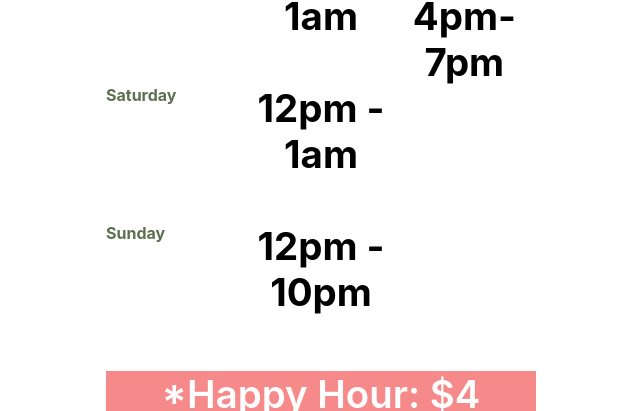
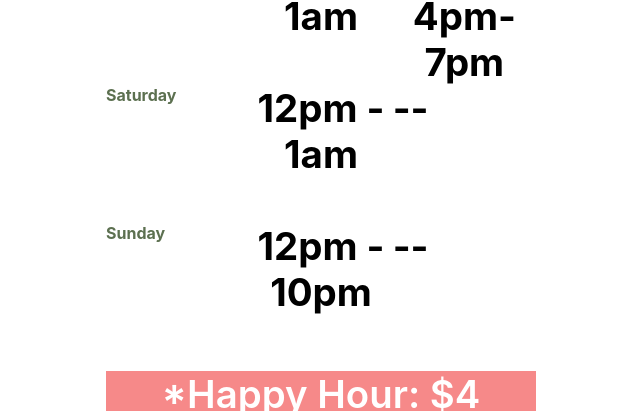
Before and after one commit to pixelmane/sample-app, a React (Create React App) app: page / in a window 1280 px wide. Shown: the part 958-1369 px from the top of the page, without its empty margins (319-959 px from the left). Built offline with nearby package versions, Linux system fonts and the light colour scheme.

Commit message:
initialize

```diff
--- a/src/App.js
+++ b/src/App.js
@@ -23,9 +23,9 @@ function App() {
         <Link to='/'><div>Home</div></Link>
         <div>Menu</div>
         <div>Contact</div>
-        <a href='https://www.order.store/store/addellas-on-oak/_deV1dJoTAqA3HbtZiG_Dg' target='_blank'><div id='delivery'>Delivery</div></a>
+        <a href='https://www.order.store/store/addellas-on-oak/_deV1dJoTAqA3HbtZiG_Dg' target='_blank' rel='noreferrer'><div id='delivery'>Delivery</div></a>
       </header>
-      <div id='banner'><a href='https://www.facebook.com' target='_blank'><div id='social1'></div></a><a href='https://www.instagram.com' target='_blank'><div id='social2'></div></a></div>
+      <div id='banner'><a href='https://www.facebook.com' target='_blank' rel='noreferrer'><div id='social1'></div></a><a href='https://www.instagram.com' target='_blank' rel='noreferrer'><div id='social2'></div></a></div>
       <Routes>
         <Route path='/' element={<Home />} />
       </Routes>
@@ -46,8 +46,8 @@ function Home() {
           <h2 className='days'>Wednesday</h2><h2 className='times'>12pm - 12am</h2><h2>*HH: 4pm-7pm</h2>
           <h2 className='days'>Thursday</h2><h2 className='times'>12pm - 12am</h2><h2>*HH: 4pm-7pm</h2>
           <h2 className='days'>Friday</h2><h2 className='times'>12pm - 1am</h2><h2>*HH: 4pm-7pm</h2>
-          <h2 className='days'>Saturday</h2><h2 className='times'>12pm - 1am</h2><h2></h2>
-          <h2 className='days'>Sunday</h2><h2 className='times'>12pm - 10pm</h2><h2></h2>
+          <h2 className='days'>Saturday</h2><h2 className='times'>12pm - 1am</h2><h2>--</h2>
+          <h2 className='days'>Sunday</h2><h2 className='times'>12pm - 10pm</h2><h2>--</h2>
         </div>
         <div id='happyHour'>
           *Happy Hour:  $4 drafts, 5$ apps, 5$ wine, 3$ bottles/cans/well drinks
--- a/src/index.css
+++ b/src/index.css
@@ -41,7 +41,7 @@ code {
 #banner {
   display: flex;
   align-items: flex-end;
-  justify-content: end;
+  justify-content: flex-end;
   background-image: url('./mainlogo.png');
   background-position:center;
   background-size: cover;
@@ -60,7 +60,7 @@ code {
   display: flex;
   flex-wrap: wrap;
   justify-content: center;
-  background-color: ;
+
   border-top: 1.5px solid black;
   border-radius: 10px;
   height: 40vw;
```
